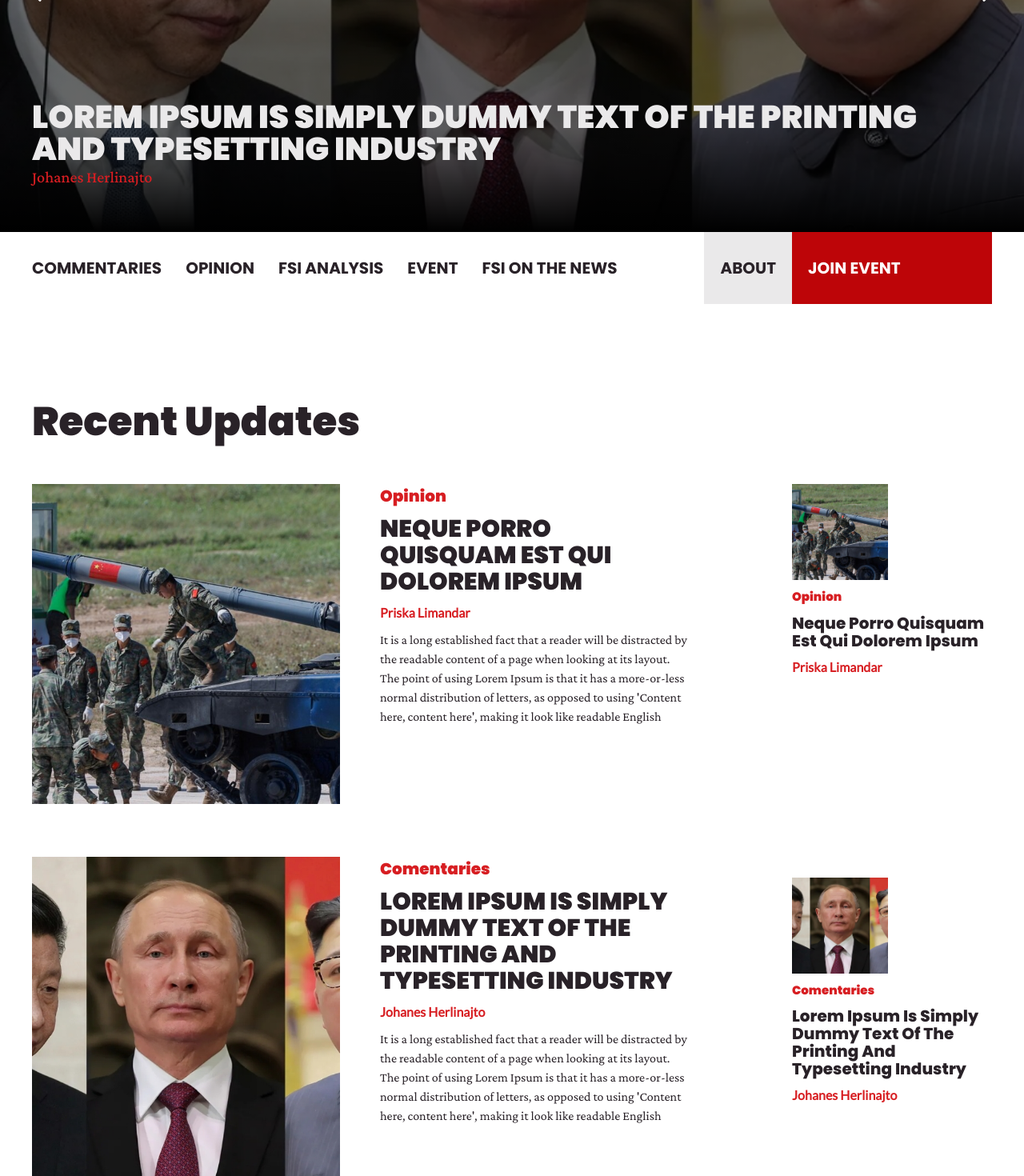
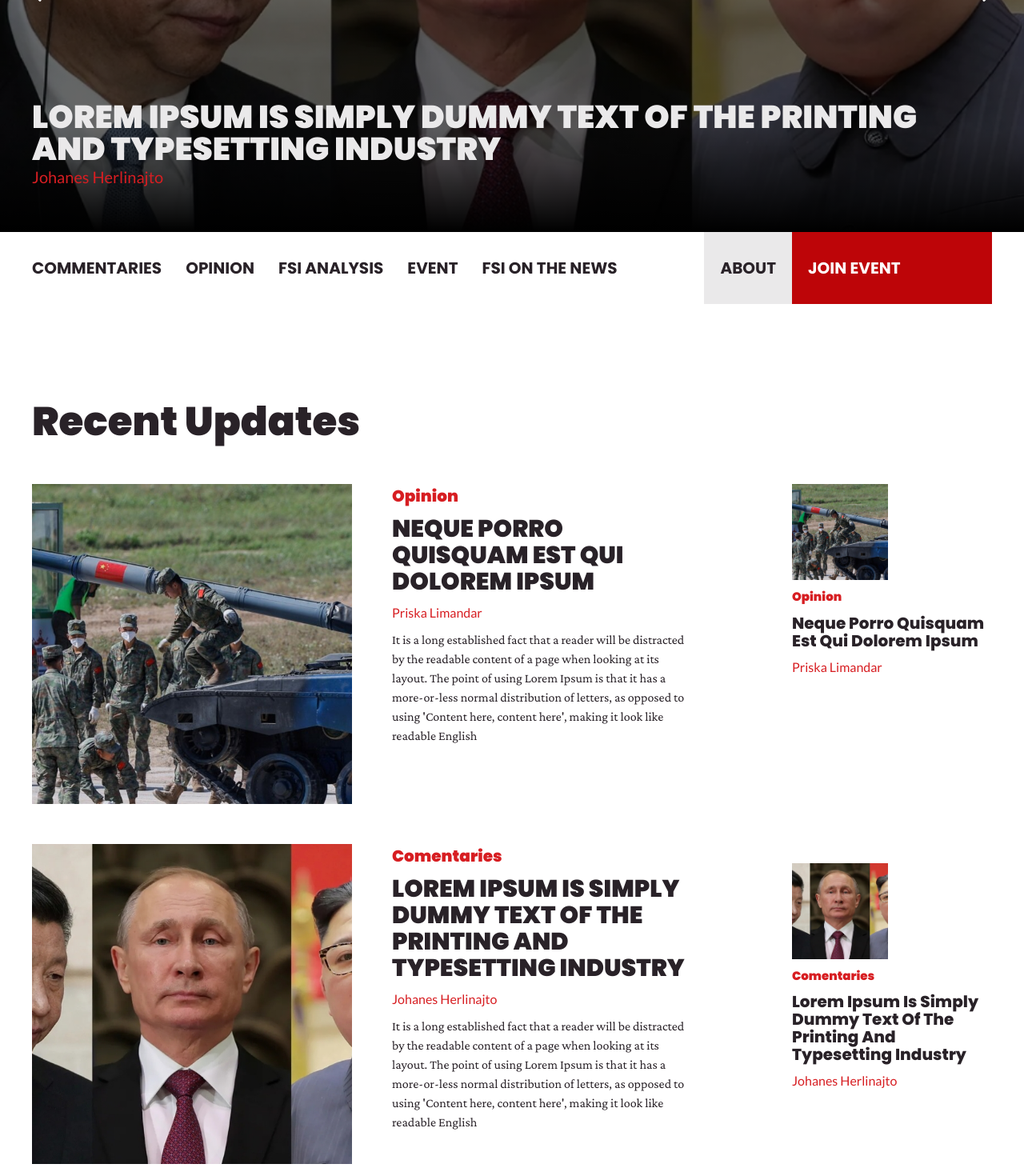
Before and after one commit to bimo-mure/sinoforum, a React (Vite) app: page / in a window 1280 px wide. Shown: the part 360-1830 px from the top of the page at 80% size. Built offline with nearby package versions, Linux system fonts and the light colour scheme.

Commit message:
Fix Link hover

```diff
--- /dev/null
+++ b/src/components/Footer/Footer.jsx
@@ -0,0 +1,41 @@
+import {
+  Container,
+  Menu,
+  Logo,
+  Wrapper,
+  Rights,
+  FooterContainer,
+} from "./FooterStyles";
+import { Link } from "react-router-dom";
+
+import { HomeMenu, FooterNav } from "../../data/NavigationData";
+
+function Footer() {
+  return (
+    <Container>
+      <Menu>
+        <Wrapper>
+          <Logo src="./logo.png"></Logo>
+          <Rights>Forum Sinologi Indonesia. All Rights Reserved</Rights>
+        </Wrapper>
+
+        <FooterContainer>
+          {HomeMenu.map((item, index) => (
+            <Link key={index} to={item.to}>
+              {item.name}
+            </Link>
+          ))}
+        </FooterContainer>
+        <FooterContainer>
+          {FooterNav.map((item, index) => (
+            <Link key={index} to={item.to}>
+              {item.name}
+            </Link>
+          ))}
+        </FooterContainer>
+      </Menu>
+    </Container>
+  );
+}
+
+export default Footer;
--- /dev/null
+++ b/src/components/Footer/FooterStyles.jsx
@@ -0,0 +1,43 @@
+import styled from "styled-components";
+
+export const Container = styled.div`
+  display: flex;
+  width: 100vw;
+  justify-content: center;
+  background-color: var(--color-grey-50);
+  margin-top: 5rem;
+`;
+
+export const Wrapper = styled.div`
+  display: flex;
+  flex-direction: column;
+  justify-content: space-between;
+`;
+
+export const Logo = styled.img`
+  height: 6rem;
+  width: 14rem;
+`;
+
+export const Rights = styled.div`
+  color: var(--color-grey-300);
+  font-size: 1.2rem;
+  text-transform: uppercase;
+`;
+
+export const Menu = styled.div`
+  padding: 6rem 0;
+  width: 120rem;
+  display: grid;
+  grid-template-columns: 2fr 1fr 1fr;
+  justify-content: space-between;
+`;
+
+export const FooterContainer = styled.div`
+  color: var(--color-grey-600);
+  font-size: 1.4rem;
+  text-transform: uppercase;
+  display: flex;
+  flex-direction: column;
+  gap: 1rem;
+`;
--- a/src/components/GridPost/GridPostStyles.jsx
+++ b/src/components/GridPost/GridPostStyles.jsx
@@ -32,14 +32,6 @@ export const Main = styled.div`
   width: 78rem;
 `;
 
-export const Sidebar = styled.div`
-  padding: 2rem 0;
-  border-top: 1px solid var(--color-grey-100);
-  display: flex;
-  flex-direction: row;
-  gap: 2rem;
-`;
-
 export const TextBoxSidebar = styled.div`
   display: flex;
   flex-direction: column;
@@ -60,6 +52,19 @@ export const SidebarPostTitle = styled.h1`
   text-transform: capitalize;
 `;
 
+export const Sidebar = styled(Link)`
+  padding: 2rem 0;
+  border-top: 1px solid var(--color-grey-100);
+  display: flex;
+  flex-direction: row;
+  gap: 2rem;
+
+  &:hover,
+  &:hover ${SidebarPostTitle} {
+    color: var(--color-red-400);
+  }
+`;
+
 export const Image = styled.img`
   object-fit: cover;
 `;
@@ -74,7 +79,7 @@ export const PostTitle = styled.h1`
 
 export const Author = styled.div`
   color: var(--color-red-400);
-  font-weight: 600;
+  font-weight: 400;
 `;
 
 export const MainContainer = styled(Link)`
--- a/src/components/Hero/HeroSlider.jsx
+++ b/src/components/Hero/HeroSlider.jsx
@@ -12,23 +12,10 @@ import {
 import { SlideShow } from "../../Anim/Animation";
 import { FiChevronLeft } from "react-icons/fi";
 import { FiChevronRight } from "react-icons/fi";
+import PropTypes from "prop-types";
+import { Link } from "react-router-dom";
 
-const slide = [
-  {
-    title:
-      "Lorem Ipsum is simply dummy text of the printing and typesetting industry",
-    author: "Priska Limandar",
-    imgUrl: "/1.jpg",
-  },
-  {
-    title:
-      "Lorem Ipsum is simply dummy text of the printing and typesetting industry",
-    author: "Johanes Herlinajto",
-    imgUrl: "/2.jpg",
-  },
-];
-
-function HeroSlider() {
+function HeroSlider({ data }) {
   const [currentIndex, setCurrentIndex] = useState(0);
   const [isNext, setIsNext] = useState(false);
   const timeRef = useRef();
@@ -36,16 +23,16 @@ function HeroSlider() {
   function goToPreviousSlide() {
     setIsNext(false);
     const isFirstSlide = currentIndex === 0;
-    const newIndex = isFirstSlide ? slide.length - 1 : currentIndex - 1;
+    const newIndex = isFirstSlide ? data.length - 1 : currentIndex - 1;
     setCurrentIndex(newIndex);
   }
 
   const goToNextSlide = useCallback(() => {
     setIsNext(true);
-    const isLastSlide = currentIndex === slide.length - 1;
+    const isLastSlide = currentIndex === data.length - 1;
     const newIndex = isLastSlide ? 0 : currentIndex + 1;
     setCurrentIndex(newIndex);
-  }, [currentIndex]);
+  }, [currentIndex, data]);
 
   useEffect(() => {
     if (timeRef.current) {
@@ -68,7 +55,7 @@ function HeroSlider() {
         <FiChevronLeft />
       </LeftArrow>
       <Image
-        src={slide[currentIndex].imgUrl}
+        src={data[currentIndex].imgUrl}
         variants={SlideShow}
         initial="initial"
         animate="animate"
@@ -78,8 +65,10 @@ function HeroSlider() {
       />
       <Shadow />
       <InfoBox>
-        <Title>{slide[currentIndex].title}</Title>
-        <Author>{slide[currentIndex].author}</Author>
+        <Link to={data[currentIndex].to}>
+          <Title>{data[currentIndex].title}</Title>
+          <Author>{data[currentIndex].author}</Author>
+        </Link>
       </InfoBox>
       <RigthArrow
         onClick={goToNextSlide}
@@ -92,4 +81,15 @@ function HeroSlider() {
   );
 }
 
+HeroSlider.propTypes = {
+  data: PropTypes.arrayOf(
+    PropTypes.shape({
+      imgUrl: PropTypes.string.isRequired,
+      title: PropTypes.string.isRequired,
+      author: PropTypes.string.isRequired,
+      to: PropTypes.string.isRequired,
+    })
+  ).isRequired,
+};
+
 export default HeroSlider;
--- a/src/components/Hero/HeroSliderStyles.jsx
+++ b/src/components/Hero/HeroSliderStyles.jsx
@@ -17,9 +17,9 @@ export const Title = styled.h1`
   color: var(--color-grey-50);
 `;
 
-export const Author = styled.p`
+export const Author = styled.div`
   font-size: 2rem;
-  font-weight: 500;
+  font-weight: 400;
   color: var(--color-red-400);
 `;
 
--- a/src/components/HomeNav/HomeNavStyles.jsx
+++ b/src/components/HomeNav/HomeNavStyles.jsx
@@ -30,6 +30,10 @@ export const MenuItem = styled.h3`
   font-size: 2rem;
   font-weight: 700;
   text-transform: uppercase;
+
+  &:hover {
+    color: var(--color-red-400);
+  }
 `;
 
 export const About = styled.h3`
--- a/src/components/RecentUpdates/Content/ContentPost.jsx
+++ b/src/components/RecentUpdates/Content/ContentPost.jsx
@@ -1,7 +1,6 @@
-import { Link } from "react-router-dom";
 import {
   ContainerWraper,
-  GridContainer,
+  Container,
   Image,
   ContentContainer,
   Category,
@@ -13,21 +12,17 @@ import PropTypes from "prop-types";
 function ContentPost({ children }) {
   return (
     <ContainerWraper>
-      <GridContainer>
-        {children.map((item) => (
-          <>
-            <Link to={item.to}>
+      {children.map((item, index) => (
+        <Container key={index} to={item.to}>
           <Image src={item.imgUrl} />
-            </Link>
-            <ContentContainer to={item.to}>
+          <ContentContainer>
             <Category>{item.category}</Category>
             <PostTitle>{item.title}</PostTitle>
             <Author>{item.author}</Author>
             <p>{item.excerpt}</p>
           </ContentContainer>
-          </>
+        </Container>
       ))}
-      </GridContainer>
     </ContainerWraper>
   );
 }
--- a/src/components/RecentUpdates/Content/ContentPostStyles.jsx
+++ b/src/components/RecentUpdates/Content/ContentPostStyles.jsx
@@ -1,15 +1,11 @@
+import styled from "styled-components";
 import { Link } from "react-router-dom";
-import styled from "styled-components";
-
-export const GridContainer = styled.div`
-  display: grid;
-  grid-template-columns: 1fr 1fr;
-  row-gap: 6rem;
-  column-gap: 5rem;
-`;
 
 export const ContainerWraper = styled.div`
   width: 82rem;
+  flex-direction: column;
+  display: flex;
+  gap: 5rem;
 `;
 
 export const Image = styled.img`
@@ -35,16 +31,22 @@ export const Category = styled.h3`
 
 export const Author = styled.div`
   color: var(--color-red-400);
-  font-weight: 600;
+  font-weight: 400;
 `;
 
-export const ContentContainer = styled(Link)`
+export const ContentContainer = styled.div`
   display: flex;
   flex-direction: column;
   gap: 1rem;
+`;
+
+export const Container = styled(Link)`
+  display: flex;
+  flex-direction: row;
+  gap: 5rem;
 
   &:hover,
-  &:hover ${Category}, &:hover ${PostTitle}, &:hover ${Author}, &:hover p {
+  &:hover ${PostTitle}, &:hover ${Author} {
     color: var(--color-red-400);
   }
 `;
--- a/src/components/RecentUpdates/SidebarContent/SidebarContentStyles.jsx
+++ b/src/components/RecentUpdates/SidebarContent/SidebarContentStyles.jsx
@@ -32,11 +32,16 @@ export const Category = styled.h3`
 
 export const Author = styled.div`
   color: var(--color-red-400);
-  font-weight: 600;
+  font-weight: 400;
 `;
 
 export const Container = styled(Link)`
   display: flex;
   flex-direction: column;
   gap: 1rem;
+
+  &:hover,
+  &:hover ${PostTitle}, &:hover ${Author} {
+    color: var(--color-red-400);
+  }
 `;
--- a/src/data/NavigationData.jsx
+++ b/src/data/NavigationData.jsx
@@ -78,3 +78,22 @@ export const HomeMenuExtra = [
     children: [],
   },
 ];
+
+export const FooterNav = [
+  {
+    name: "About",
+    to: "/",
+  },
+  {
+    name: "Term Of Use",
+    to: "/",
+  },
+  {
+    name: "Privacy",
+    to: "/",
+  },
+  {
+    name: "Contact Us",
+    to: "/",
+  },
+];
--- a/src/pages/Home.jsx
+++ b/src/pages/Home.jsx
@@ -3,6 +3,7 @@ import SidebarNavigation from "../components/ButtonNav/ButtonNav";
 import HomeNav from "../components/HomeNav/HomeNav";
 import RecentUpdates from "../components/RecentUpdates/RecentUpdates";
 import GridPost from "../components/GridPost/GridPost";
+import Footer from "../components/Footer/Footer";
 
 const data = [
   {
@@ -21,6 +22,7 @@ const data = [
       "It is a long established fact that a reader will be distracted by the readable content of a page when looking at its layout. The point of using Lorem Ipsum is that it has a more-or-less normal distribution of letters, as opposed to using 'Content here, content here', making it look like readable English",
     author: "Johanes Herlinajto",
     imgUrl: "/2.jpg",
+    to: "/",
   },
   {
     title: "Neque porro quisquam est qui dolorem ipsum",
@@ -45,13 +47,14 @@ function Home() {
   return (
     <div>
       <SidebarNavigation />
-      <HeroSlider />
+      <HeroSlider data={data} />
       <HomeNav />
       <RecentUpdates data={data} />
       <GridPost data={data} title="Opinion" />
       <GridPost data={data} title="Comentaries" />
       <GridPost data={data} title="FSI Analysis" />
       <GridPost data={data} title="FSI On The News" />
+      <Footer />
     </div>
   );
 }
```
Also changed, not shown: src/components/GridPost/GridPost.jsx (+3 -2 lines). Lines whose indentation alone changed are shown as unchanged.
